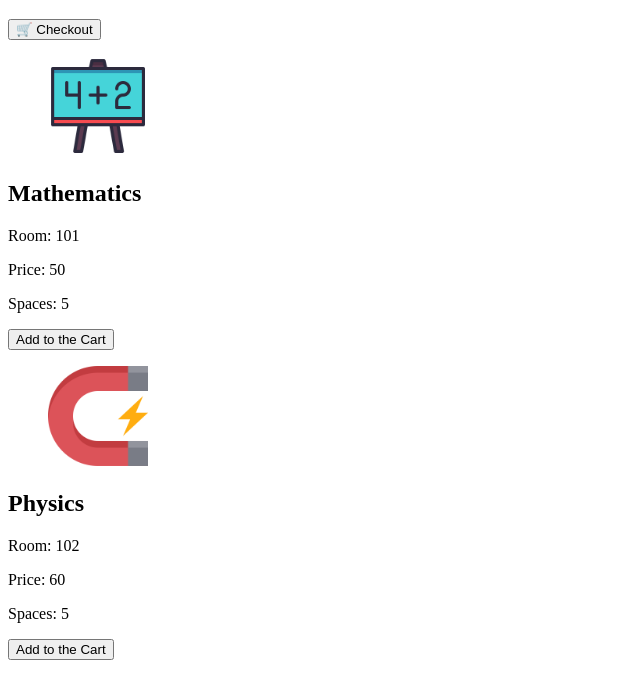
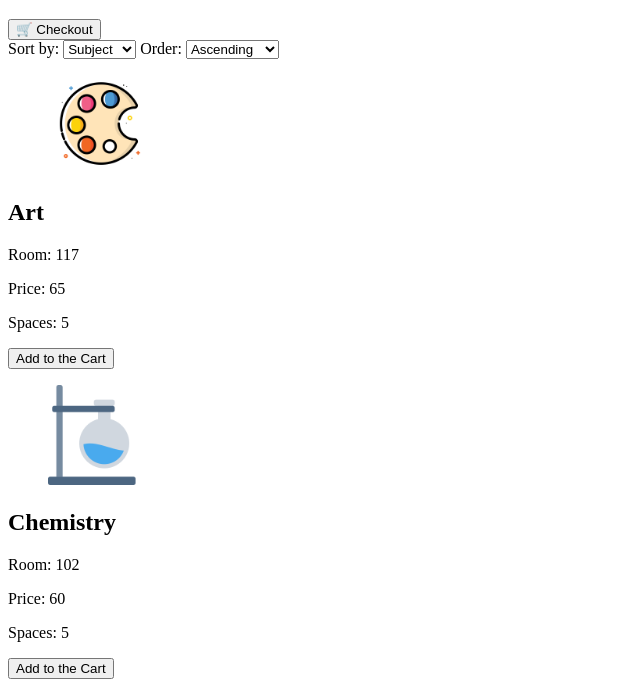
Before and after one commit to lilyrumsey/CST3144-FrontEnd, a plain HTML site: page index.html in a window 1280 px wide. Shown: the part 62-743 px from the top of the page, without its empty margins (0-640 px from the left). Drawn offline with nearby package versions, Linux system fonts and the light colour scheme.

Commit message:
Added Sort Functionality

```diff
--- a/index.html
+++ b/index.html
@@ -21,7 +21,25 @@
 
     <main>
         <div v-if="showLesson">
-            <div v-for="lesson in lessons" :key="lesson.id" class="lesson">
+        <!-- Sorting Controls-->
+        <div class="sort-controls">
+            <label for="sortAttribute">Sort by:</label>
+            <select v-model="sortAttribute" id="sortAttribute">
+                <option value="subject">Subject</option>
+                <option value="location">Location</option>
+                <option value="price">Price</option>
+                <option value="spaces">Spaces</option>
+            </select>
+
+            <label for="sortOrder">Order:</label>
+            <select v-model="sortOrder" id="sortOrder">
+                <option value="asc">Ascending</option>
+                <option value="desc">Descending</option>
+            </select>
+        </div>
+
+        <!-- Lesson Display-->
+            <div v-for="lesson in sortedLessons" :key="lesson.id" class="lesson">
                 <figure>
                     <img v-bind:src="lesson.image" alt="Lesson Icon" width="100" height="100">
                 </figure>
@@ -38,6 +56,7 @@
             </div>
         </div>
 
+        <!-- Cart and Checkout Section -->
         <div v-else>
             <h1>Your Cart</h1>
             <ul>
@@ -166,6 +185,8 @@ let webstore = new Vue({
         name: '',
         phone: '',
         orderSubmitted: false,
+        sortAttribute: 'subject',
+        sortOrder: 'asc'
     },
     methods: {
         showCheckout: function() {
@@ -210,6 +231,16 @@ let webstore = new Vue({
         },
         isCheckoutEnabled: function() {
             return /^[A-Za-z\s]+$/.test(this.name) && /^[0-9]+$/.test(this.phone) && this.phone.length > 0;
+        },
+        sortedLessons: function() {
+            return this.lessons.slice().sort((a, b) => {
+                let modifier = this.sortOrder === 'asc' ? 1 : -1;
+                if (typeof a[this.sortAttribute] === 'string') {
+                    return a[this.sortAttribute].localeCompare(b[this.sortAttribute]) * modifier;
+                } else {
+                    return (a[this.sortAttribute] - b[this.sortAttribute]) * modifier;
+                }
+            });
         }
     }
 });
```
